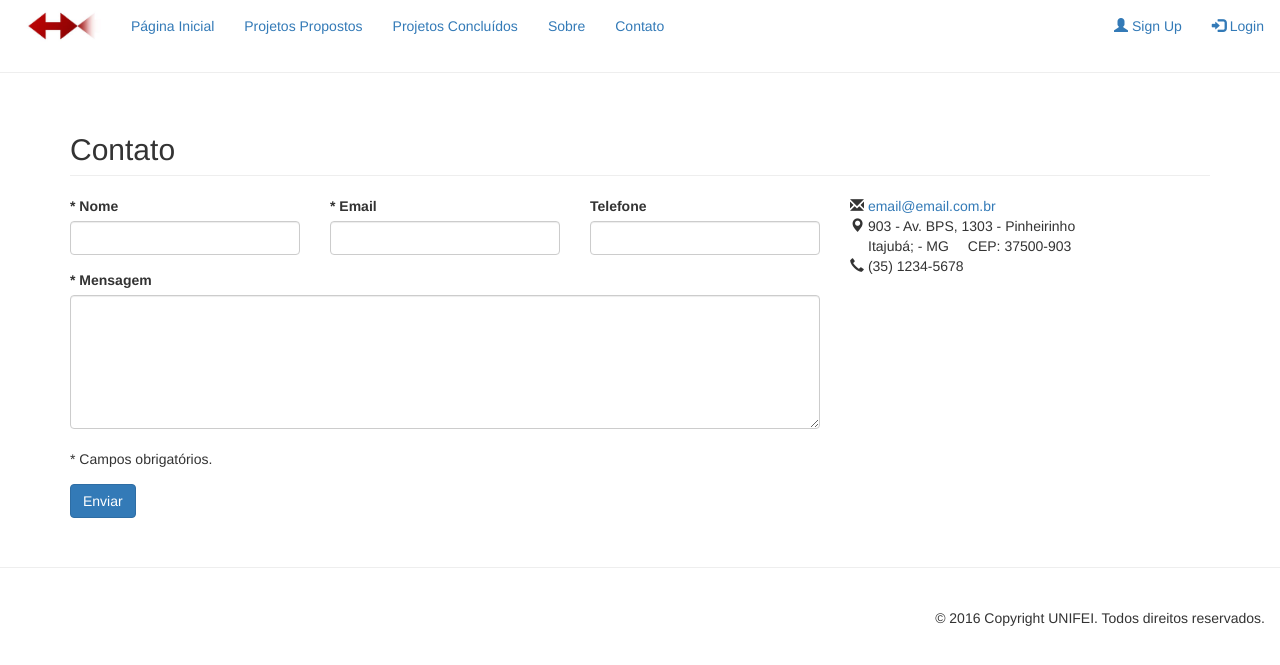
After one commit to davibc19/CrowdFunding_Project, a PHP site: page /contato.php in a window 1280 px wide. The commit adds this page. Shown: the top 665 px of the page. Run offline with PHP 8.4, Linux system fonts and the light colour scheme.

Commit message:
Ajuste de alguns dados

```diff
--- /dev/null
+++ b/contato.php
@@ -0,0 +1,66 @@
+<?php include("header.php"); ?>
+
+<section id="contato" class="container">
+    <h2 class="page-header">Contato</h2>
+    <div class="row">
+        <div class="col-sm-8">
+            <?php
+            // check for a successful form post
+            if (isset($_GET['s']))
+                echo "<div class=\"alert alert-success\">" . $_GET['s'] . "</div>";
+
+            // check for a form error
+            elseif (isset($_GET['e']))
+                echo "<div class=\"alert alert-danger\">" . $_GET['e'] . "</div>";
+            ?>
+            <form role="form" method="POST" action="contact-form-submission.php">
+                <div class="row">
+                    <div class="form-group col-lg-4">
+                        <label for="contact_name">* Nome</label>
+                        <input type="text" name="contact_name" required class="form-control" id="contact_name">
+                    </div>
+                    <div class="form-group col-lg-4">
+                        <label for="contact_email">* Email</label>
+                        <input type="email" name="contact_email" required class="form-control" id="contact_email">
+                    </div>
+                    <div class="form-group col-lg-4">
+                        <label for="contact_phone">Telefone</label>
+                        <input type="tel" name="contact_phone" class="form-control" pattern="\([0-9]{2}\)[\s][0-9]{4}-[0-9]{4,5}" id="contact_phone">
+                    </div>
+                    <div class="form-group col-lg-12">
+                        <label for="message">* Mensagem</label>
+                        <textarea  name="message" required class="form-control" rows="6" id="message"></textarea>
+                        <br/>
+                        <span>* Campos obrigat&oacute;rios.</span>
+                    </div>
+                    <div class="form-group col-lg-12">
+                        <input type="hidden" name="save" value="contato">
+                        <button type="submit" class="btn btn-primary">Enviar</button>
+                    </div>
+                </div>
+            </form>
+        </div>
+
+
+        <div class="col-sm-4">
+            <i class="glyphicon glyphicon-envelope"></i>
+            <a href="mailto:suporte@nefti.com.br">email@email.com.br</a>
+            <br/>
+            <address style="margin:0;">
+                <i class="glyphicon glyphicon-map-marker"></i>
+                903 - Av. BPS, 1303 - Pinheirinho <br/>
+                <span style="padding-left:18px">Itajubá; - MG </span> <span style="padding-left:15px">CEP: 37500-903 </span>
+            </address>
+            <i class="glyphicon glyphicon-earphone"></i> (35) 1234-5678
+            <br/><br/>
+        </div>
+
+
+    </div>
+</section>
+
+<script type="text/javascript">$("#contact_phone").mask("(00) 0000-00009");</script>
+
+<?php
+include("footer.php");
+?>
--- a/header.php
+++ b/header.php
@@ -24,7 +24,7 @@
                     <li><a href="#">Projetos Propostos</a></li>
                     <li><a href="#">Projetos Concluídos</a></li>
                     <li><a href="#">Sobre</a></li>
-                    <li><a href="#">Contato</a></li>
+                    <li><a href="contato.php">Contato</a></li>
                 </ul>
                 <ul class="nav navbar-nav navbar-right">
                     <li><a href="cadastrarUsuario.php"><span class="glyphicon glyphicon-user"></span> Sign Up</a></li>
--- a/projetosAprovados.php
+++ b/projetosAprovados.php
@@ -45,7 +45,7 @@
                                                 <br/> <br/>
                                                 <!-- Aqui o usuário será redirecionado para uma página onde
                                                     será mostrado mais informações do projeto -->
-                                                <a href="infoProjetosAprovados.php.php">Ver Mais</a>
+                                                <a href="infoProjetosAprovados.php">Ver Mais</a>
                                                 <br/> <br/>
                                             </div>
                                         </td>
```
Also changed, not shown: infoProjetosAprovados.php (+5 -5 lines).
